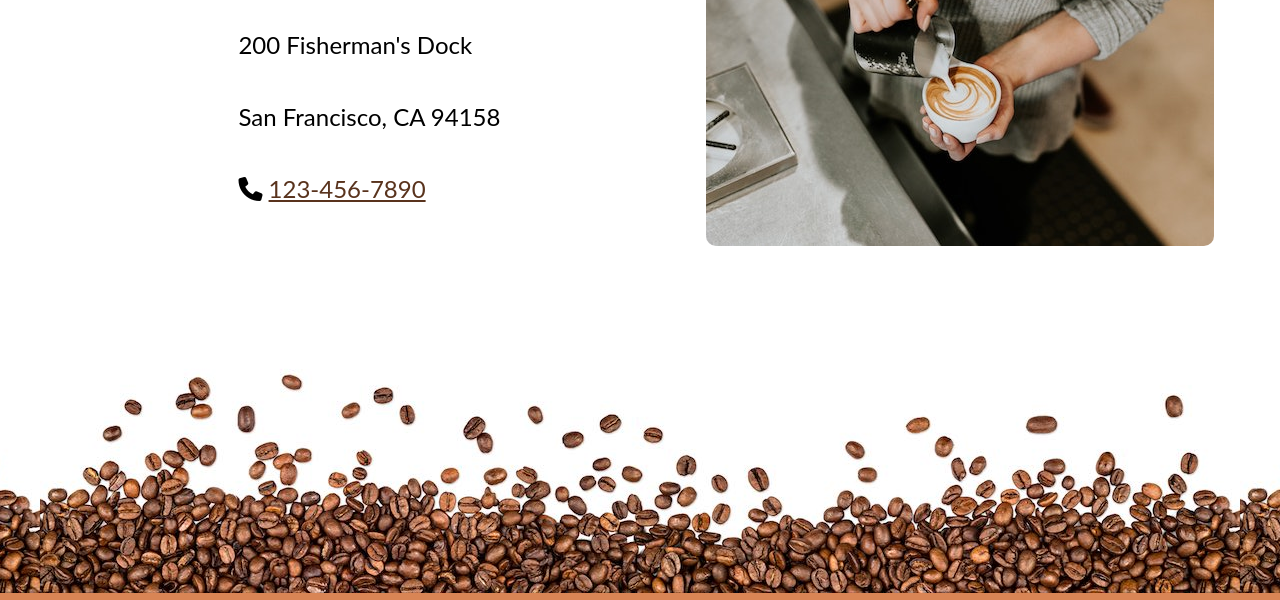
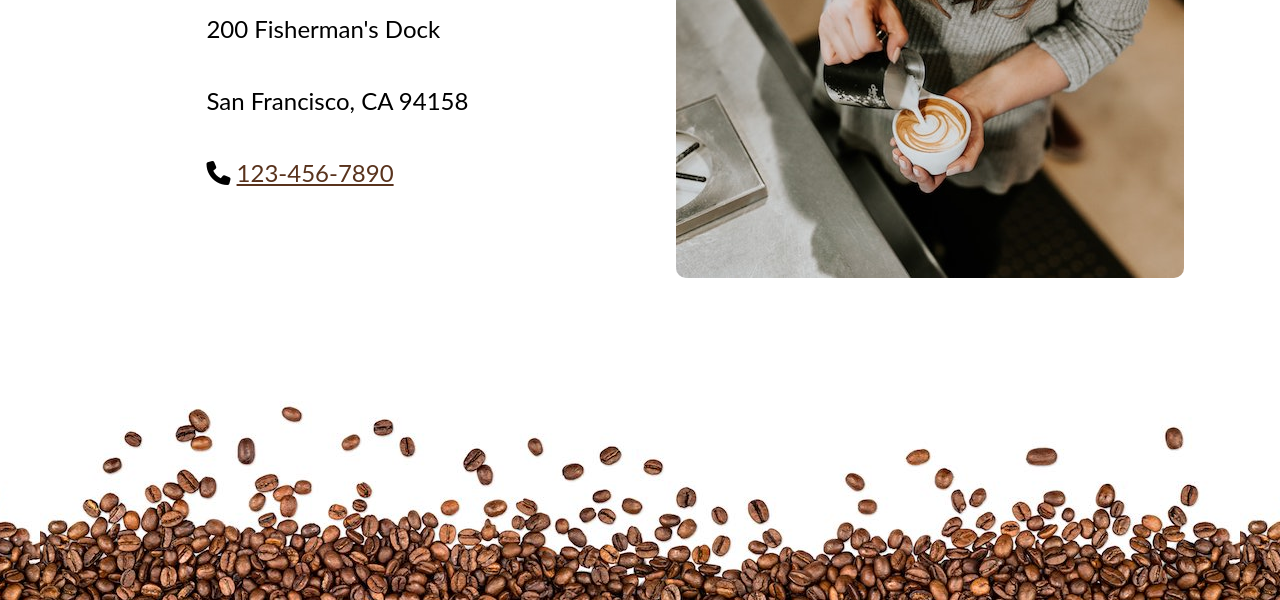
Before and after one commit to mingmanhattan/mingUCB.github.io, a plain HTML site: page m19gulp/contactmobile.html in a window 1280 px wide. Shown: the part 415-1015 px from the top of the page. Drawn offline with Linux system fonts and the light colour scheme.

Commit message:
contact page debug

```diff
--- a/m19gulp/contactmobile.css
+++ b/m19gulp/contactmobile.css
@@ -115,9 +115,11 @@
       body {
           font-size: 20px;
       }
+
       h1 {
           font-size: 26px;
       }
+
       nav ul {
           padding: 0;
           margin: 0;
@@ -126,25 +128,32 @@
           flex-flow: row wrap;
           justify-content: center;
       }
-    nav li{
+
+      nav li {
           font-size: 22px;
           padding: 1rem;
           margin: 0;
       }
+
       .main {
           display: flex;
           flex-flow: row unwrap;
           justify-content: center;
       }
+
       article {
           text-align: start;
-      margin: 3rem 0 0 2rem;
+          margin: 2rem 2rem 0 0;
           padding-left: 2rem;
           flex-basis: 40%;
+
       }
+
       picture {
           flex-basis: 55%;
+          padding-top: 3rem;
       }
+
       footer p {
           padding: 0;
           margin: 0;
@@ -185,10 +194,11 @@
     article {
       text-align: start;
       padding: 0 1rem 0 10rem;
-      flex-basis: 50%;
+      flex-basis: 45%;
     }
     picture {
-      flex-basis: 45%;
+      flex-basis: 50%;
+      padding-top: 2rem;
     }
     footer p {
       padding: 0;
```
Also changed, not shown: 1 other file. Lines whose indentation alone changed are shown as unchanged.
